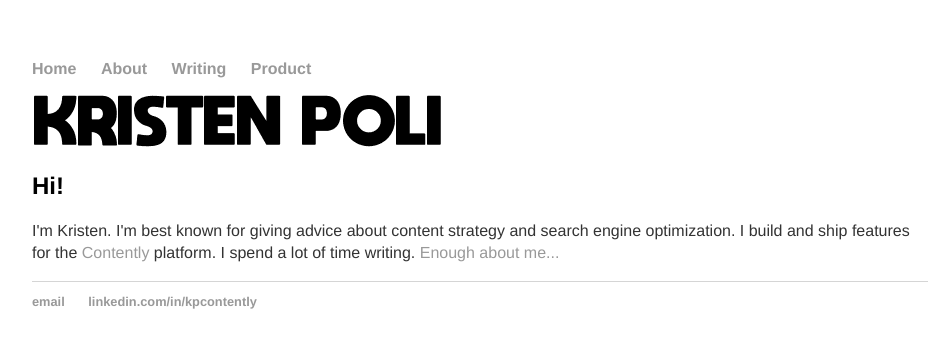
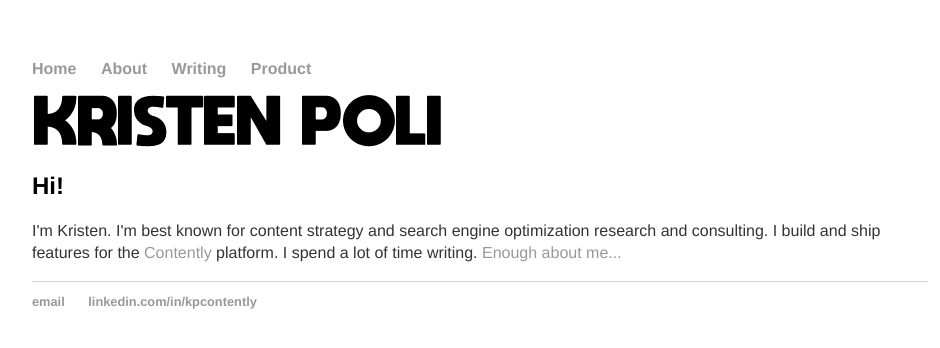
Before and after one commit to kristenepoli/portfolio, a Jekyll site: the page built from index.html, in a window 1280 px wide. Shown: the top 348 px of the page, without its empty margins (160-1100 px from the left). Built offline with Jekyll 4.4.1, drawn with Linux system fonts in a browser that asks for light colours.

Commit message:
Update index.html

```diff
--- a/index.html
+++ b/index.html
@@ -4,5 +4,5 @@ title: It's nice to meet you
 ---
 <div class="blurb">
 	<h2>Hi!</h2>
-	<p>I'm Kristen. I'm best known for giving advice about content strategy and search engine optimization. I build and ship features for the <a href="http://www.contently.com"> Contently </a> platform. I spend a lot of time writing. <a href="/about">Enough about me...</a></p>
+	<p>I'm Kristen. I'm best known for content strategy and search engine optimization research and consulting. I build and ship features for the <a href="http://www.contently.com"> Contently </a> platform. I spend a lot of time writing. <a href="/about">Enough about me...</a></p>
 </div><!-- /.blurb -->
```
